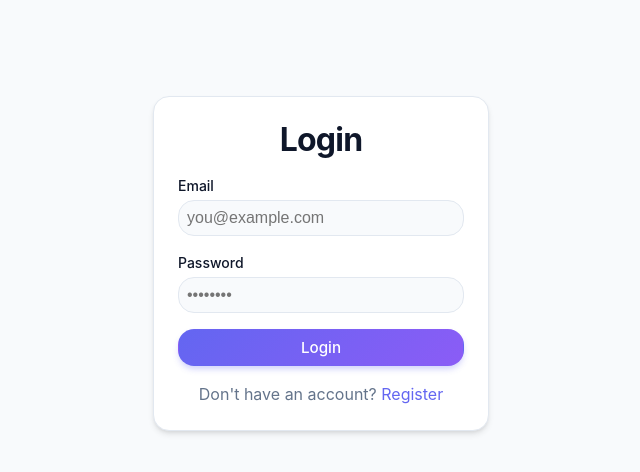
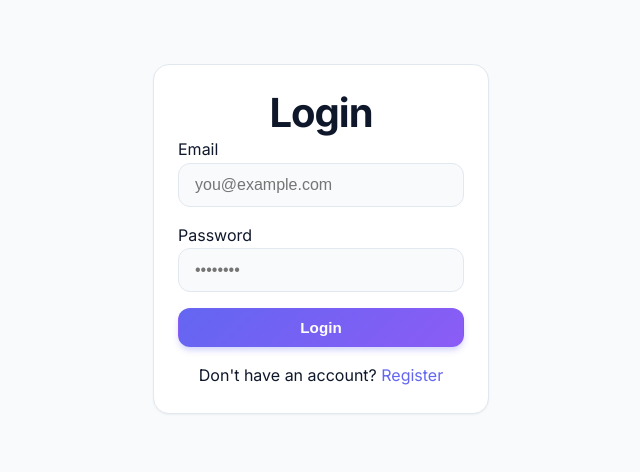
Before and after one commit to josephcjai/HelpFinder, a Next.js app in the folder apps/web/: page /login in a window 1280 px wide. Shown: the top 472 px of the page, without its empty margins (319-959 px from the left). Built offline with nearby package versions, Linux system fonts and the light colour scheme; no server answers.

Commit message:
Refactor: Frontend cleanup, Backend error handling, and Map fix

```diff
--- a/apps/web/src/components/MapComponent.tsx
+++ b/apps/web/src/components/MapComponent.tsx
@@ -69,7 +69,9 @@ import { useRouter } from 'next/router'
 
 // ... imports
 
-export default function MapComponent({ tasks = [], onLocationSelect, selectedLocation, center = [51.505, -0.09], zoom = 13, searchRadius }: MapComponentProps) {
+const DEFAULT_CENTER: [number, number] = [51.505, -0.09]
+
+export default function MapComponent({ tasks = [], onLocationSelect, selectedLocation, center = DEFAULT_CENTER, zoom = 13, searchRadius }: MapComponentProps) {
     const router = useRouter()
 
     return (
--- a/apps/web/src/components/TaskCard.tsx
+++ b/apps/web/src/components/TaskCard.tsx
@@ -53,7 +53,7 @@ export const TaskCard = ({ task, user, onEdit, onDelete, onRefresh }: TaskCardPr
             className="card card-hover flex flex-col h-full relative group cursor-pointer transition-all hover:shadow-md"
         >
             <div className="flex justify-between items-start mb-4">
-                <h3 className="heading-2 hover:text-primary transition-colors" style={{ fontSize: '1.25rem', lineHeight: '1.4' }}>
+                <h3 className="card-title hover:text-primary transition-colors">
                     {task.title}
                 </h3>
                 <span className={`badge badge-${task.status === 'open' ? 'success' : 'secondary'}`}>
--- a/apps/web/src/pages/tasks/[id].tsx
+++ b/apps/web/src/pages/tasks/[id].tsx
@@ -150,7 +150,7 @@ export default function TaskDetailsPage() {
                                 </div>
                             )}
                             {task.latitude && task.longitude ? (
-                                <div style={{ height: '300px', width: '100%', borderRadius: '0.5rem', overflow: 'hidden' }}>
+                                <div className="map-container">
                                     <MapComponent
                                         tasks={[task]}
                                         zoom={15}
--- a/apps/web/src/styles/globals.css
+++ b/apps/web/src/styles/globals.css
@@ -230,6 +230,16 @@ a:hover {
   top: 0;
   z-index: 50;
   padding: 1rem 0;
+  background-color: rgba(255, 255, 255, 0.8);
+  backdrop-filter: blur(12px);
+  -webkit-backdrop-filter: blur(12px);
+  border-bottom: 1px solid rgba(255, 255, 255, 0.3);
+}
+
+.navbar .container {
+  display: flex;
+  justify-content: space-between;
+  align-items: center;
 }
 
 .nav-brand {
@@ -298,177 +308,6 @@ a:hover {
   box-shadow: var(--shadow-sm);
 }
 
-* {
-  box-sizing: border-box;
-  margin: 0;
-  padding: 0;
-}
-
-body {
-  font-family: -apple-system, BlinkMacSystemFont, "Segoe UI", Roboto, "Helvetica Neue", Arial, sans-serif;
-  background-color: var(--background);
-  color: var(--text);
-  line-height: 1.5;
-}
-
-a {
-  color: var(--primary);
-  text-decoration: none;
-}
-
-a:hover {
-  text-decoration: underline;
-}
-
-button {
-  font-family: inherit;
-}
-
-/* Layout Utilities */
-.container {
-  max-width: 1200px;
-  margin: 0 auto;
-  padding: 2rem;
-}
-
-.flex {
-  display: flex;
-}
-
-.flex-col {
-  display: flex;
-  flex-direction: column;
-}
-
-.items-center {
-  align-items: center;
-}
-
-.justify-between {
-  justify-content: space-between;
-}
-
-.gap-2 {
-  gap: 0.5rem;
-}
-
-.gap-4 {
-  gap: 1rem;
-}
-
-.gap-6 {
-  gap: 1.5rem;
-}
-
-.mt-4 {
-  margin-top: 1rem;
-}
-
-.mb-4 {
-  margin-bottom: 1rem;
-}
-
-.mb-8 {
-  margin-bottom: 2rem;
-}
-
-/* Components */
-.btn {
-  display: inline-flex;
-  align-items: center;
-  justify-content: center;
-  padding: 0.5rem 1rem;
-  border-radius: var(--radius);
-  font-weight: 500;
-  cursor: pointer;
-  border: 1px solid transparent;
-  transition: background-color 0.2s;
-}
-
-.btn-primary {
-  background-color: var(--primary);
-  color: white;
-}
-
-.btn-primary:hover {
-  background-color: var(--primary-hover);
-  text-decoration: none;
-}
-
-.btn-secondary {
-  background-color: white;
-  border-color: var(--border);
-  color: var(--text);
-}
-
-.btn-secondary:hover {
-  background-color: var(--background);
-  text-decoration: none;
-}
-
-.btn-danger {
-  color: var(--danger);
-  background: transparent;
-}
-
-.btn-danger:hover {
-  background-color: #fee2e2;
-  text-decoration: none;
-}
-
-.card {
-  background-color: var(--surface);
-  border-radius: var(--radius);
-  box-shadow: var(--shadow);
-  padding: 1.5rem;
-  border: 1px solid var(--border);
-}
-
-.input {
-  width: 100%;
-  padding: 0.5rem;
-  border: 1px solid var(--border);
-  border-radius: var(--radius);
-  font-size: 1rem;
-  transition: border-color 0.2s;
-}
-
-.input:focus {
-  outline: none;
-  border-color: var(--primary);
-  box-shadow: 0 0 0 2px rgba(37, 99, 235, 0.1);
-}
-
-.label {
-  display: block;
-  font-size: 0.875rem;
-  font-weight: 500;
-  margin-bottom: 0.25rem;
-  color: var(--text);
-}
-
-.heading-1 {
-  font-size: 2rem;
-  font-weight: 700;
-  color: var(--text);
-  margin-bottom: 1rem;
-}
-
-.heading-2 {
-  font-size: 1.5rem;
-  font-weight: 600;
-  color: var(--text);
-  margin-bottom: 0.75rem;
-}
-
-.text-sm {
-  font-size: 0.875rem;
-}
-
-.text-secondary {
-  color: var(--text-secondary);
-}
-
 /* Table Styles */
 .table-container {
   overflow-x: auto;
@@ -497,50 +336,6 @@ td {
 
 tr:last-child td {
   border-bottom: none;
-}
-
-/* Tab Styles */
-.tabs {
-  display: flex;
-  gap: 1rem;
-  border-bottom: 1px solid var(--border);
-  margin-bottom: 1.5rem;
-}
-
-.tab {
-  padding: 0.75rem 1rem;
-  cursor: pointer;
-  border-bottom: 2px solid transparent;
-  color: var(--text-secondary);
-  font-weight: 500;
-  background: none;
-  border: none;
-}
-
-.tab.active {
-  color: var(--primary);
-  border-bottom-color: var(--primary);
-}
-
-/* Navbar */
-.navbar {
-  background-color: var(--surface);
-  border-bottom: 1px solid var(--border);
-  padding: 1rem 0;
-  margin-bottom: 2rem;
-}
-
-.navbar .container {
-  padding: 0 2rem;
-  display: flex;
-  justify-content: space-between;
-  align-items: center;
-}
-
-.nav-brand {
-  font-size: 1.25rem;
-  font-weight: 700;
-  color: var(--primary);
 }
 
 /* Modal Utilities */
@@ -623,3 +418,33 @@ tr:last-child td {
 .z-modal {
   z-index: 99999 !important;
 }
+
+/* Utilities */
+@media (max-width: 640px) {
+  .hidden-mobile {
+    display: none;
+  }
+}
+
+.card-title {
+  font-size: 1.25rem;
+  line-height: 1.4;
+  font-weight: 700;
+  color: var(--text);
+}
+
+.scrollable-container {
+  max-height: 90vh;
+  overflow-y: auto;
+}
+
+.input-with-icon {
+  padding-left: 2rem;
+}
+
+.map-container {
+  height: 300px;
+  width: 100%;
+  border-radius: 0.5rem;
+  overflow: hidden;
+}
```
Also changed, not shown: apps/web/src/components/CreateTaskForm.tsx (+9 -6 lines), 2 other files (tests, documents, lock files or other folders).
